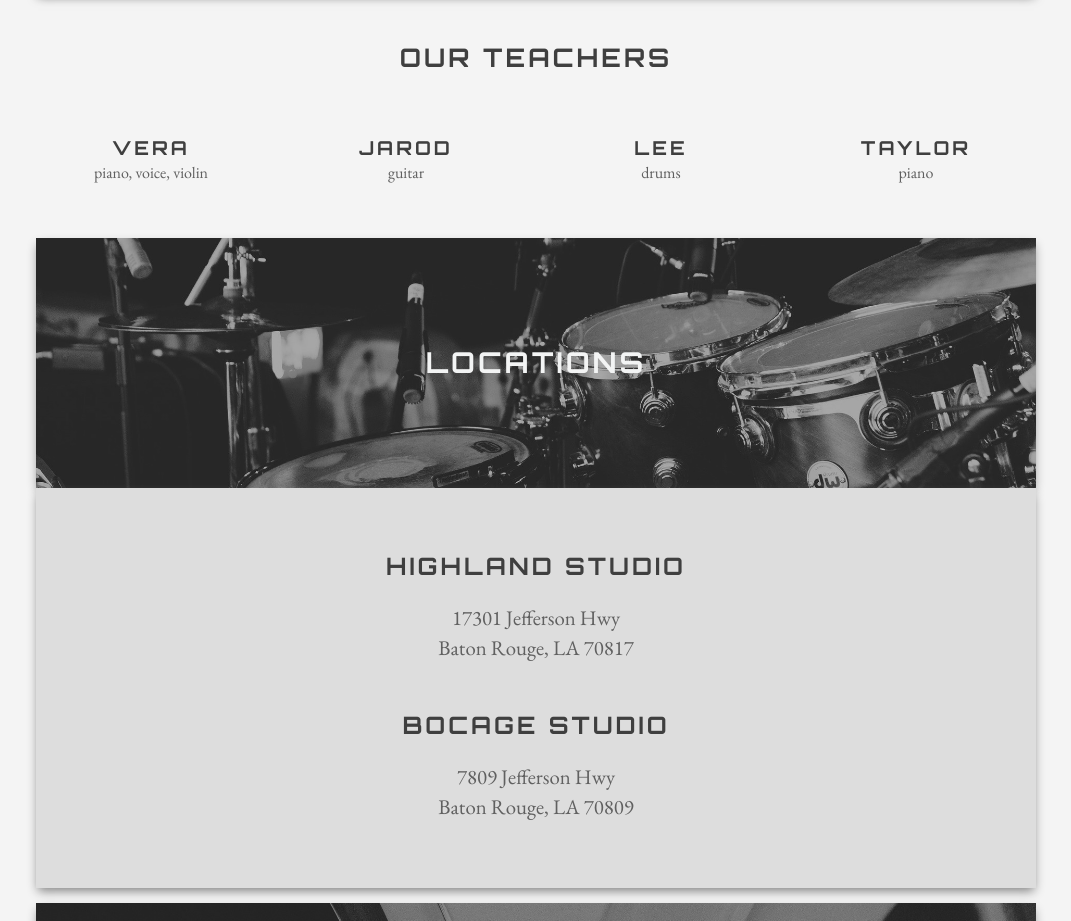
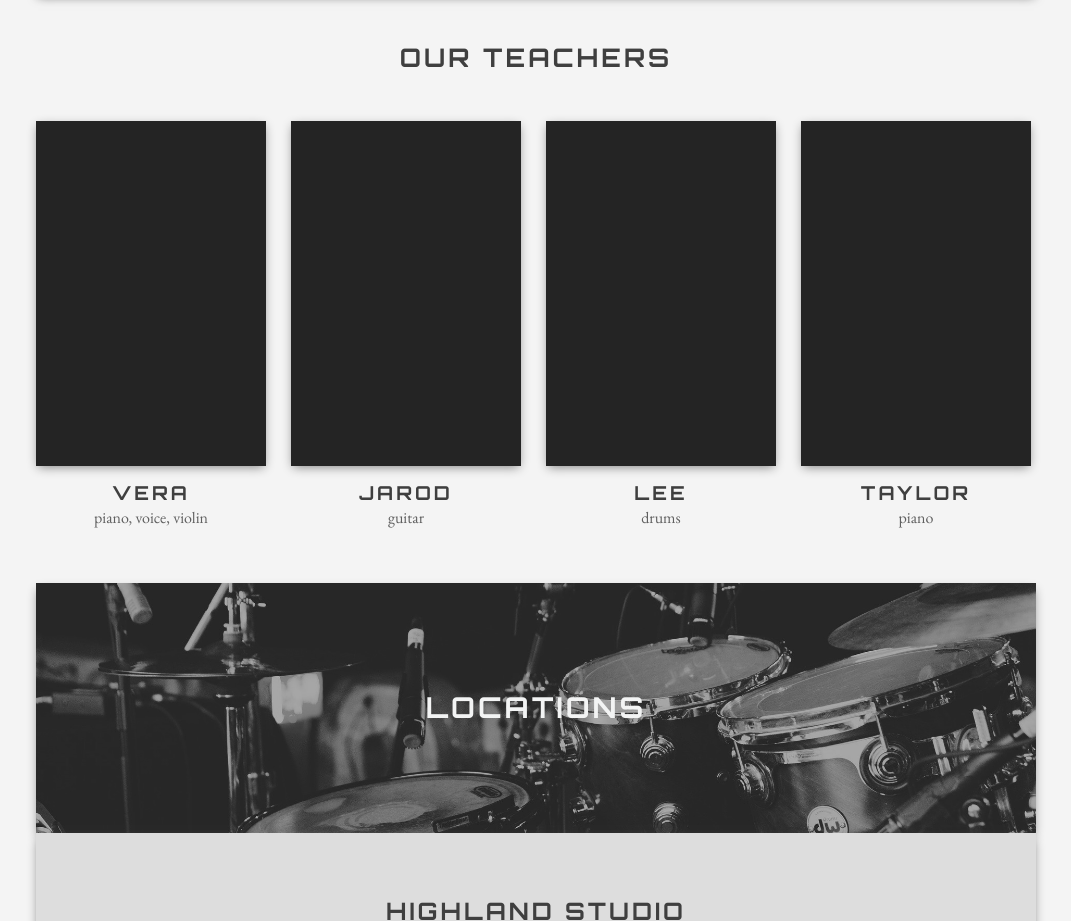
Before and after one commit to jarodcates/supermusic, a plain HTML site: page index.html in a window 1280 px wide. Shown: the part 1320-2241 px from the top of the page, without its empty margins (104-1175 px from the left). Drawn offline with nearby package versions, Linux system fonts and the light colour scheme.

Commit message:
placeholder

```diff
--- a/index.html
+++ b/index.html
@@ -39,22 +39,22 @@
         <h2>our teachers</h2>
         <div id="teacher-portrait">
           <div class="teacher">
-            <img class="profile" src="img/placeholder.jpeg" alt="">
+            <img class="profile" src="img/placeholder.png" alt="">
             <h3>vera</h3>
             <p>piano, voice, violin</p>
           </div>
           <div class="teacher">
-            <img class="profile" src="img/placeholder.jpeg" alt="">
+            <img class="profile" src="img/placeholder.png" alt="">
             <h3>jarod</h3>
             <p>guitar</p>
           </div>
           <div class="teacher">
-            <img class="profile" src="img/placeholder.jpeg" alt="">
+            <img class="profile" src="img/placeholder.png" alt="">
             <h3>lee</h3>
             <p>drums</p>
           </div>
           <div class="teacher">
-            <img class="profile" src="img/placeholder" alt="">
+            <img class="profile" src="img/placeholder.png" alt="">
             <h3>taylor</h3>
             <p>piano</p>
           </div>
```
